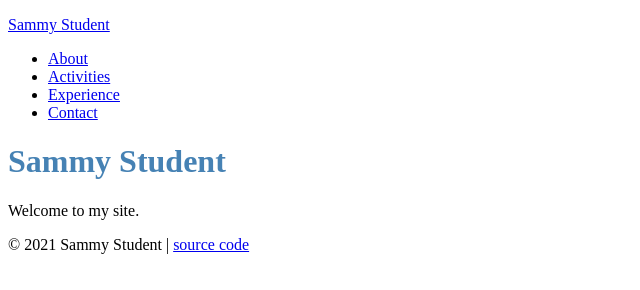
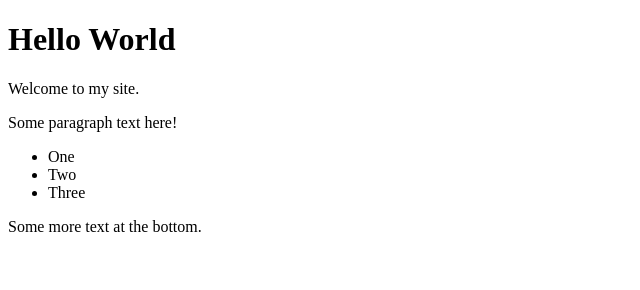
Before and after one commit to aayushagrawal05/inclass-2022, a plain HTML site: page index.html in a window 1280 px wide. Shown: the whole page, without its empty margins (0-640 px from the left). Drawn offline with Linux system fonts and the light colour scheme.

```diff
--- a/index.html
+++ b/index.html
@@ -2,42 +2,23 @@
 <html>
   <head>
     <meta charset="utf-8">
-    <title>Sammy Student | Work hard, play hard</title>
-    <link rel="stylesheet" href="stylesheets/sammy-style.css">
+    <title>Hello | My Site</title>
   </head>
   <body>
-    <header>
-      <p><a href="index.html">Sammy Student</a></p>
-      <nav>
-        <ul>
-          <li><a href="about.html">About</a></li>
-          <li><a href="activities.html">Activities</a></li>
-          <li><a href="experience.html">Experience</a></li>
-          <li><a href="contact.html">Contact</a></li>
-        </ul>
-      </nav>
-    </header>
+    <h1>Hello World</h1>
 
-    <div class="page">
-      <h1>Sammy Student</h1>
-      <p>Welcome to my site.</p>
+    <p>Welcome to my site.</p>
+
+    <div>
+      <p>Some paragraph text here!</p>
+
+      <ul>
+        <li>One</li>
+        <li>Two</li>
+        <li>Three</li>
+      </ul>
+
+      <p>Some more text at the bottom.</p>
     </div>
-
-    <footer>
-      <p>&copy; 2021 Sammy Student |
-        <a href="https://github.com/prof-rossetti/student-site">source code</a>
-      </p>
-    </footer>
-
-    <script type="text/javascript">
-
-        //
-        // FYI: this is JavaScript!
-        //
-        var myMessage = "Hello World"
-        console.log(myMessage)
-
-
-    </script>
   </body>
 </html>
```
Also changed, not shown: new_page.html (added).
